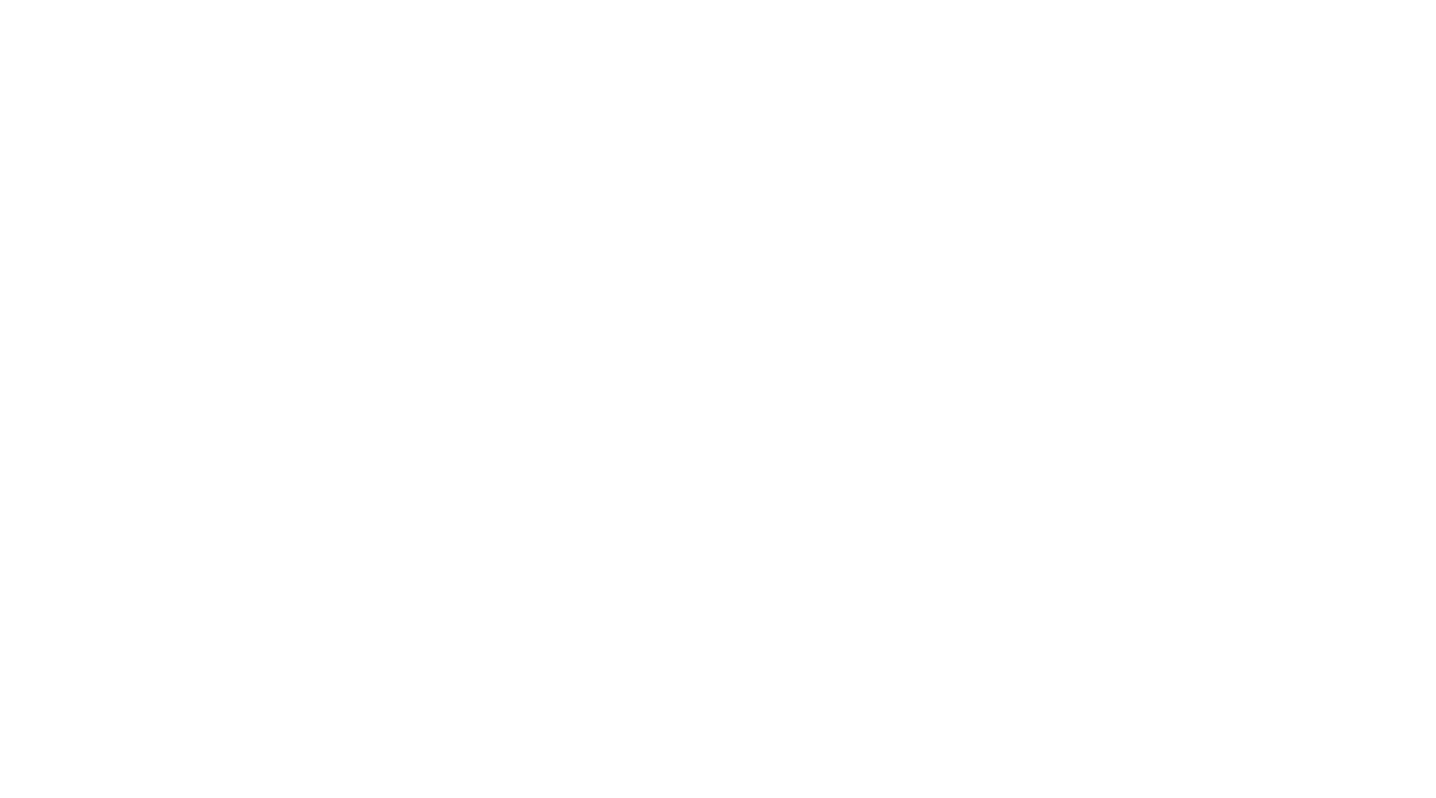
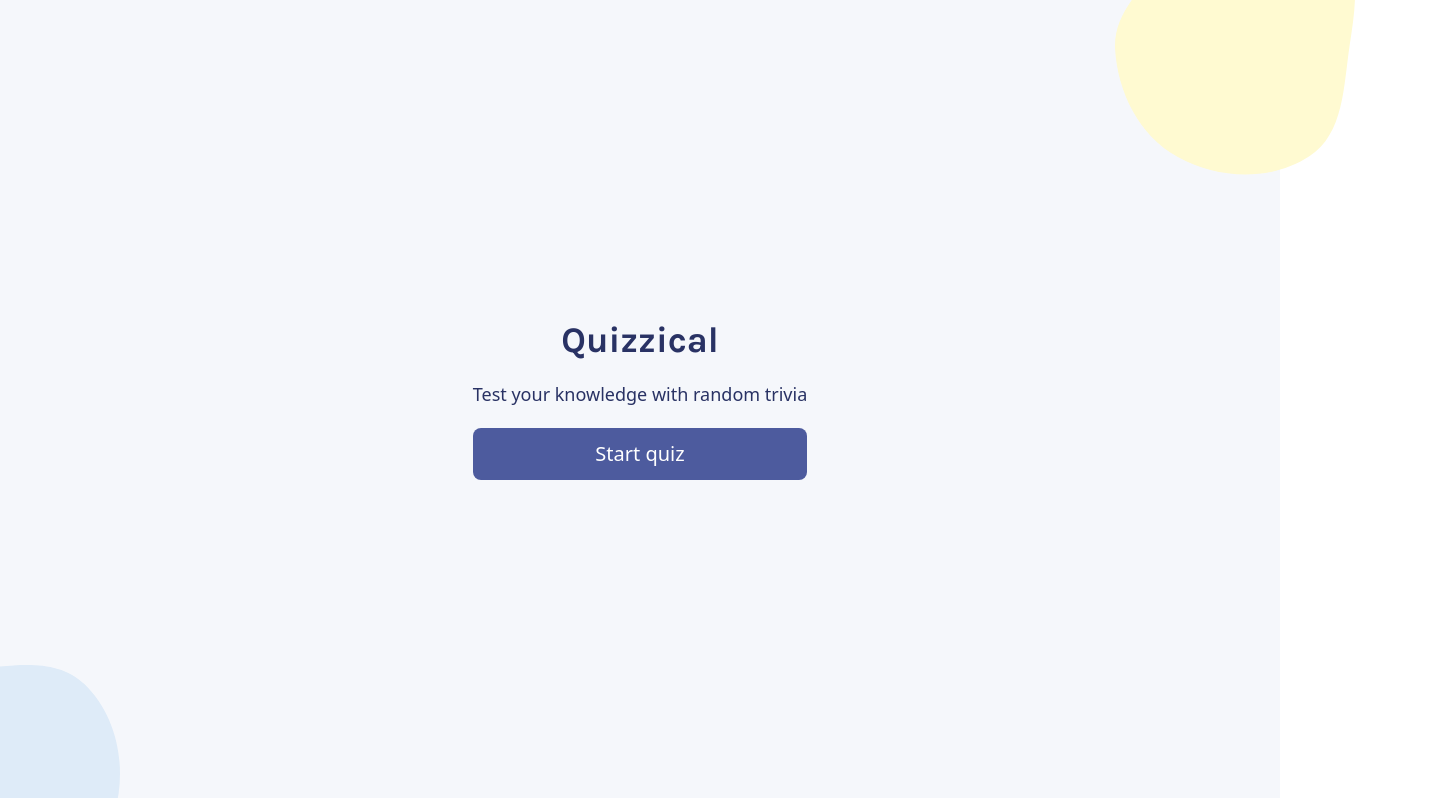
Before and after one commit to nacen-dev/Quizzical, a React (Create React App) app: page / in a window 1280 px wide. Shown: the top 798 px of the page, 1436 px wide, since content can reach past the window. Built offline with nearby package versions, Linux system fonts and the light colour scheme.

Commit message:
Use StartScreen in App

```diff
--- a/src/App.tsx
+++ b/src/App.tsx
@@ -1,10 +1,12 @@
-import React from 'react';
+import React from "react";
+import { Background } from "./components/Background";
+import { StartScreen } from "./components/StartScreen";
 
 function App() {
   return (
-    <div>
-
-    </div>
+    <>
+      <StartScreen />
+    </>
   );
 }
 
```
